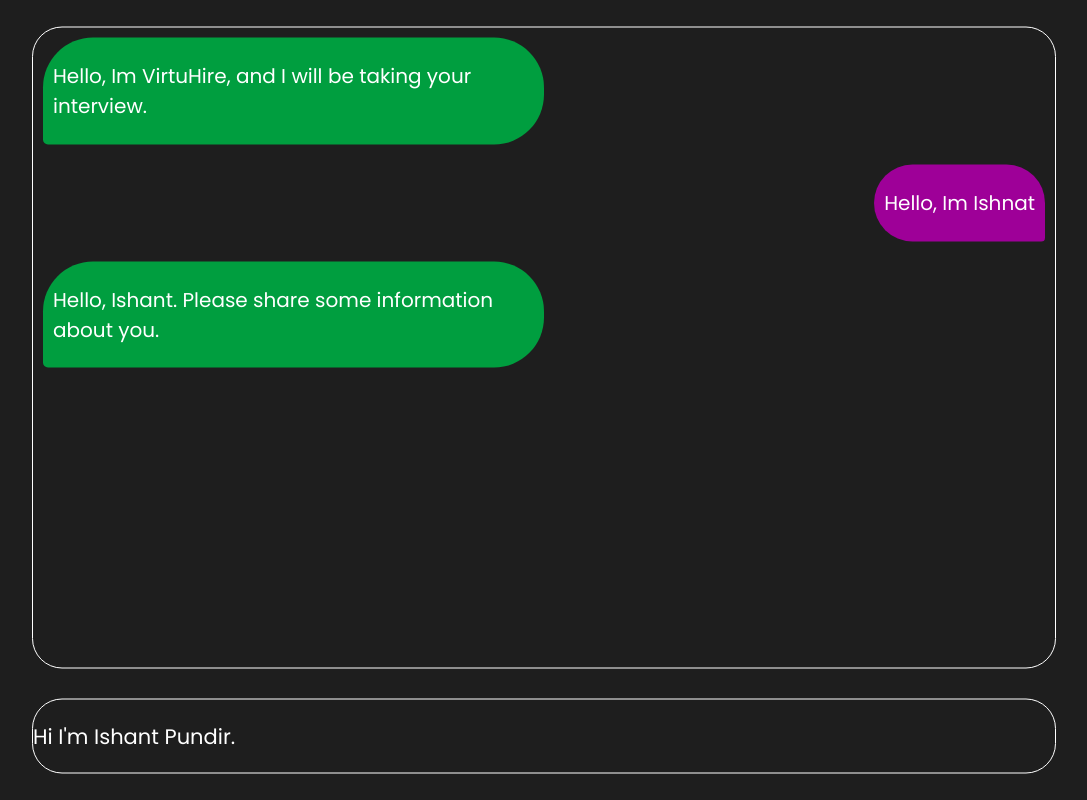
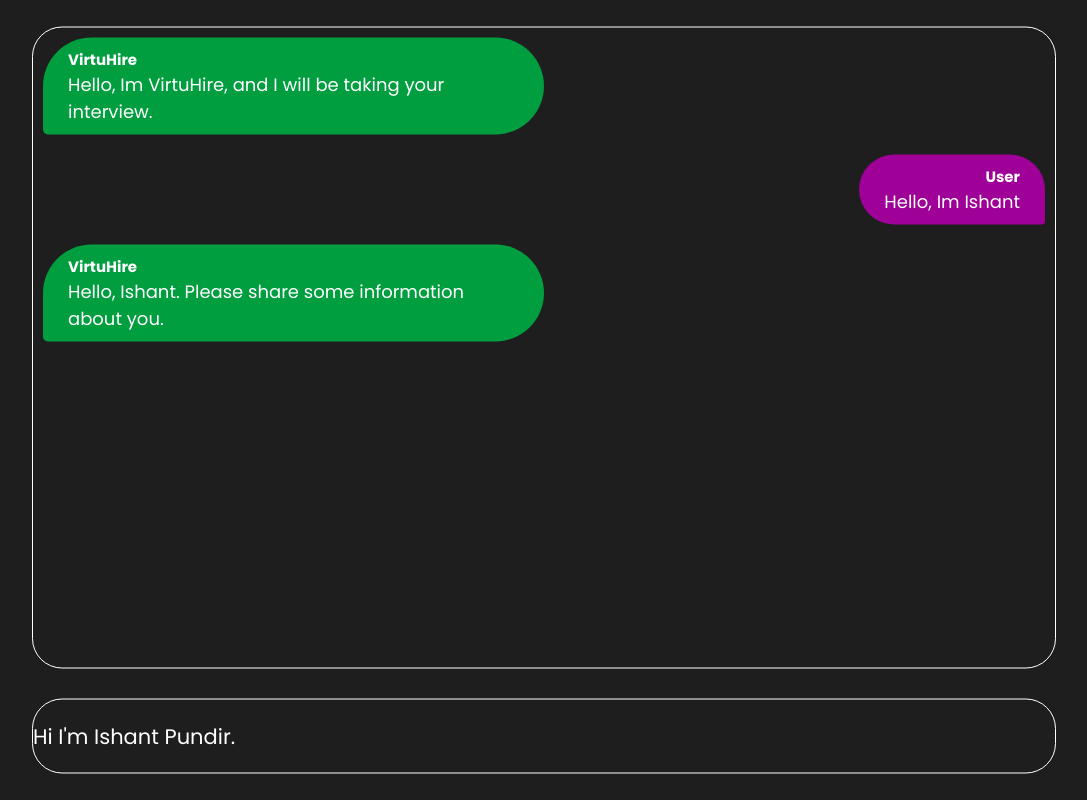
Before and after one commit to IshantPundir/VirtuHire, a React (Create React App) app in the folder frontend/: page /chatroom in a window 1280 px wide. Shown: the whole page, without its empty margins (96-1183 px from the left). Built offline with nearby package versions, Linux system fonts and the light colour scheme.

Commit message:
ChatBubble text position

```diff
--- a/frontend/src/components/ChatBubble/index.js
+++ b/frontend/src/components/ChatBubble/index.js
@@ -10,13 +10,15 @@ const ChatBubble = ({key, virtuHire, message}) => {
   };
   const boxStyle = {
     backgroundColor: virtuHire ? "#009E3F": "#9E0098",
-    borderRadius: virtuHire ? "50px 50px 50px 5px": "50px 50px 5px 50px"
+    borderRadius: virtuHire ? "50px 50px 50px 5px": "50px 50px 5px 50px",
+    textAlign: virtuHire? "left": "right"
   };
 
   return (
     <div id="bubble" style={bubbleStyle}>
       <div id="box" style={boxStyle}>
-        <h1>{message}</h1>
+        <h1>{virtuHire?"VirtuHire":"User"}</h1>
+        <p>{message}</p>
       </div>
     </div>
   );
--- a/frontend/src/components/ChatBubble/style.css
+++ b/frontend/src/components/ChatBubble/style.css
@@ -7,10 +7,20 @@
     width: fit-content;
     height: fit-content;
     max-width: 50%;
+    /* text-align: right; */
 }
 
 #box h1 {
-    padding: 10px;
+    margin: 0;
+    padding: 10px 25px 0px 25px;
+    font-weight: 700;
+    font-size: 15px;
+}
+
+#box p {
+    margin: 0;
+    padding: 0 25px 10px 25px;
     font-weight: 400;
-    font-size: 20px;
+    font-size: 18px;
+    text-align: left;
 }
--- a/frontend/src/pages/ChatRoom/index.js
+++ b/frontend/src/pages/ChatRoom/index.js
@@ -11,7 +11,7 @@ let chatlog = [
     },
     {
         'virtuHire': false,
-        'message': 'Hello, Im Ishnat'
+        'message': 'Hello, Im Ishant'
     },
     {
         'virtuHire': true,
```
